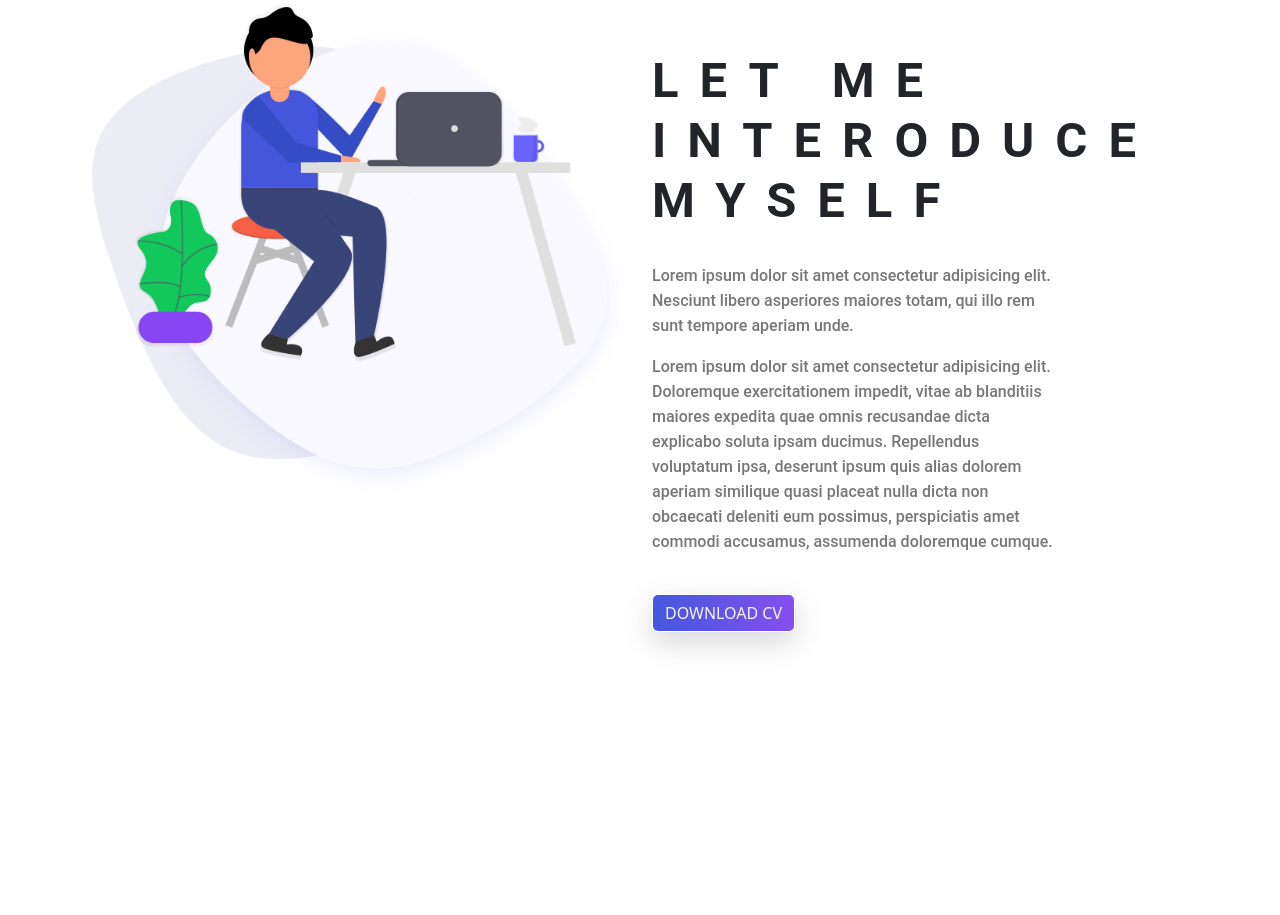
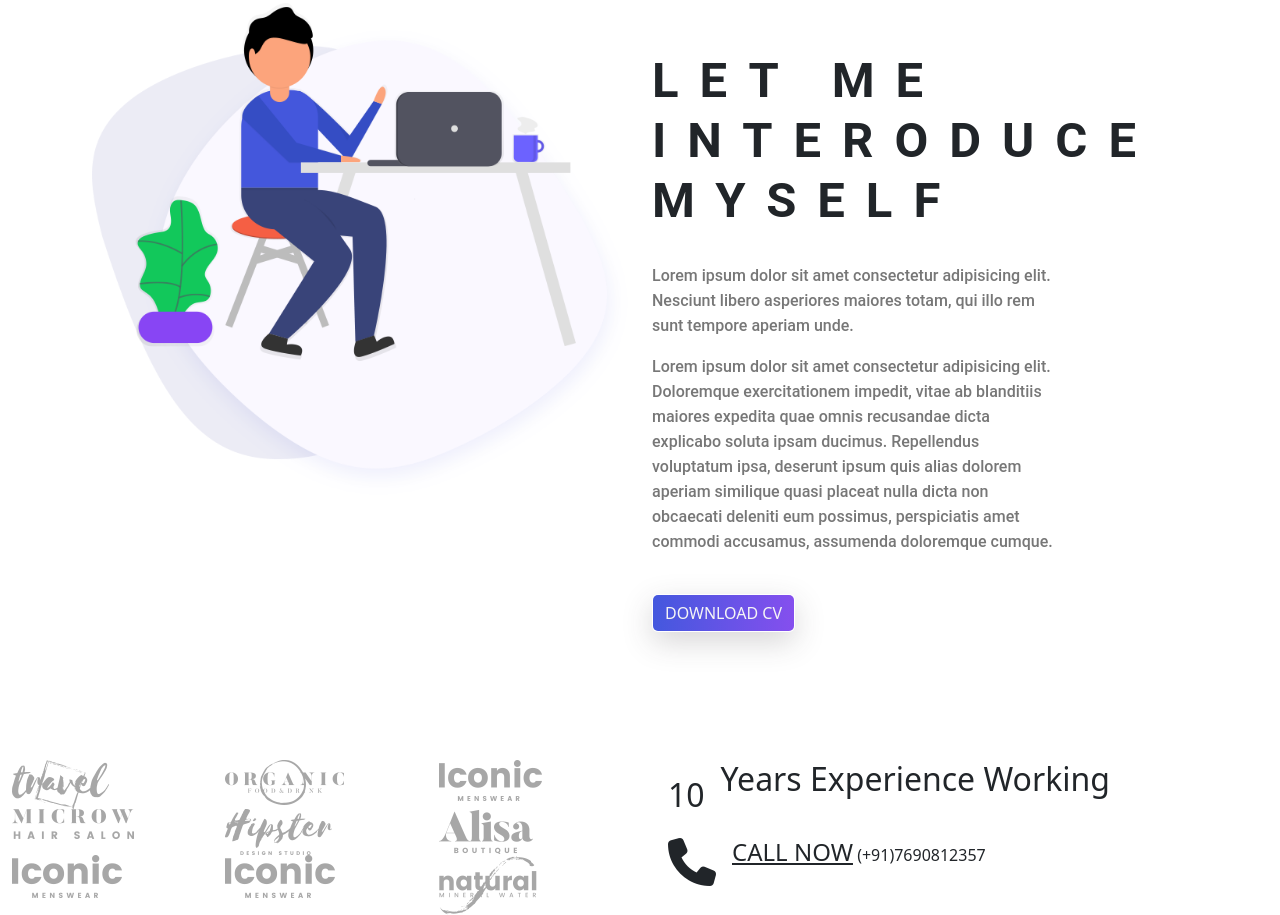
Before and after one commit to yashnagla/Portfolio-Site.github.io, a plain HTML site: page index.html in a window 1280 px wide. Shown: the part 872-1787 px from the top of the page. Before the commit the page ends 1632 px from the top, so only its background shows below. Drawn offline with Linux system fonts and the light colour scheme.

Commit message:
Created Brand Area

```diff
--- a/index.html
+++ b/index.html
@@ -85,8 +85,10 @@
                         <h1 class="title-text text-uppercase">I am Yash</h1>
                         <div class="site-buttons">
                             <div class="d-flex flex-row flex-wrap">
-                                <button type="button" class="btn button primary-button mr-4 text-uppercase">Hire Me</button>
-                                <button type="button" class="btn button secondary-button mr-4 text-uppercase">Get CV</button>
+                                <button type="button" class="btn button primary-button mr-4 text-uppercase">Hire
+                                    Me</button>
+                                <button type="button" class="btn button secondary-button mr-4 text-uppercase">Get
+                                    CV</button>
                             </div>
                         </div>
                     </div>
@@ -116,8 +118,13 @@
                             <span>myself</span>
                         </h2>
                         <div class="paragraph py-4 w-75">
-                            <p class="para">Lorem ipsum dolor sit amet consectetur adipisicing elit. Nesciunt libero asperiores maiores totam, qui illo rem sunt tempore aperiam unde.</p>
-                            <p class="para">Lorem ipsum dolor sit amet consectetur adipisicing elit. Doloremque exercitationem impedit, vitae ab blanditiis maiores expedita quae omnis recusandae dicta explicabo soluta ipsam ducimus. Repellendus voluptatum ipsa, deserunt ipsum quis alias dolorem aperiam similique quasi placeat nulla dicta non obcaecati deleniti eum possimus, perspiciatis amet commodi accusamus, assumenda doloremque cumque.</p>
+                            <p class="para">Lorem ipsum dolor sit amet consectetur adipisicing elit. Nesciunt libero
+                                asperiores maiores totam, qui illo rem sunt tempore aperiam unde.</p>
+                            <p class="para">Lorem ipsum dolor sit amet consectetur adipisicing elit. Doloremque
+                                exercitationem impedit, vitae ab blanditiis maiores expedita quae omnis recusandae dicta
+                                explicabo soluta ipsam ducimus. Repellendus voluptatum ipsa, deserunt ipsum quis alias
+                                dolorem aperiam similique quasi placeat nulla dicta non obcaecati deleniti eum possimus,
+                                perspiciatis amet commodi accusamus, assumenda doloremque cumque.</p>
                         </div>
                         <button type="button" class="btn button primary-button text-uppercase">Download CV</button>
                     </div>
@@ -126,6 +133,86 @@
         </section>
 
         <!-- ========== End About Area ========== -->
+
+        <!-- ========== Start Brand Area ========== -->
+
+        <section class="brand-area">
+            <div class="container-fluid">
+                <div class="row">
+                    <div class="col-xl-6 col-lg-12 col-md-12">
+                        <div class="first-row row">
+                            <div class="col-lg-4 col-md-6 col-sm-6">
+                                <div class="single-brand">
+                                    <img src="./img/brands/logo1.png" alt="Brand-1">
+                                </div>
+                            </div>
+                            <div class="col-lg-4 col-md-6 col-sm-6">
+                                <div class="single-brand">
+                                    <img src="./img/brands/logo2.png" alt="Brand-2">
+                                </div>
+                            </div>
+                            <div class="col-lg-4 col-md-6 col-sm-6">
+                                <div class="single-brand">
+                                    <img src="./img/brands/logo3.png" alt="Brand-3">
+                                </div>
+                            </div>
+                            <div class="col-lg-4 col-md-6 col-sm-6">
+                                <div class="single-brand">
+                                    <img src="./img/brands/logo4.png" alt="Brand-4">
+                                </div>
+                            </div>
+                            <div class="col-lg-4 col-md-6 col-sm-6">
+                                <div class="single-brand">
+                                    <img src="./img/brands/logo5.png" alt="Brand-5">
+                                </div>
+                            </div>
+                            <div class="col-lg-4 col-md-6 col-sm-6">
+                                <div class="single-brand">
+                                    <img src="./img/brands/logo6.png" alt="Brand-6">
+                                </div>
+                            </div>
+                            <div class="col-lg-4 col-md-6 col-sm-6">
+                                <div class="single-brand">
+                                    <img src="./img/brands/logo7.png" alt="Brand-7">
+                                </div>
+                            </div>
+                            <div class="col-lg-4 col-md-6 col-sm-6">
+                                <div class="single-brand">
+                                    <img src="./img/brands/logo8.png" alt="Brand-8">
+                                </div>
+                            </div>
+                            <div class="col-lg-4 col-md-6 col-sm-6">
+                                <div class="single-brand">
+                                    <img src="./img/brands/logo9.png" alt="Brand-9">
+                                </div>
+                            </div>
+                        </div>
+                    </div>
+                    <div class="col-xl-6 col-lg-12 col-md-12">
+                        <div class="experience-area">
+                            <div class="d-flex flex-row years-area">
+                                <h2 class="p-3 years">10</h2>
+                                <h2>
+                                    <span>Years</span>
+                                    <span>Experience</span>
+                                    <span>Working</span>
+                                </h2>
+                            </div>
+                            <div class="d-flex flex-row flex-wrap call-area">
+                                <span><i class="fa-duotone fa-solid fa-phone fa-3x px-3"></i></span>
+                                <div class="call-now">
+                                    <a href="tel:+917690812357" class="text-uppercase h4 font-roboto">Call Now</a>
+                                    <span class="font-roboto py-2">(+91)7690812357</span>
+                                </div>
+                            </div>
+                            <div class="bg-panel"></div>
+                        </div>
+                    </div>
+                </div>
+            </div>
+        </section>
+
+        <!-- ========== End Brand Area ========== -->
 
     </main>
 
```
